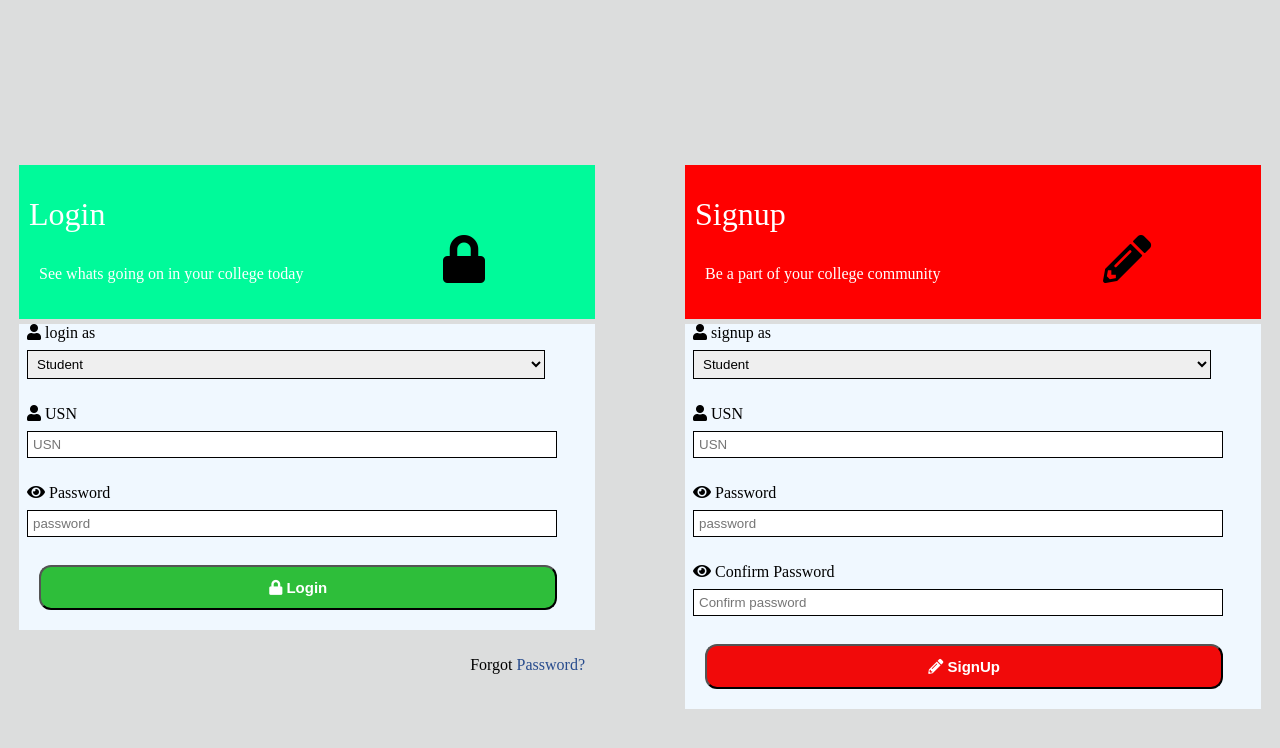
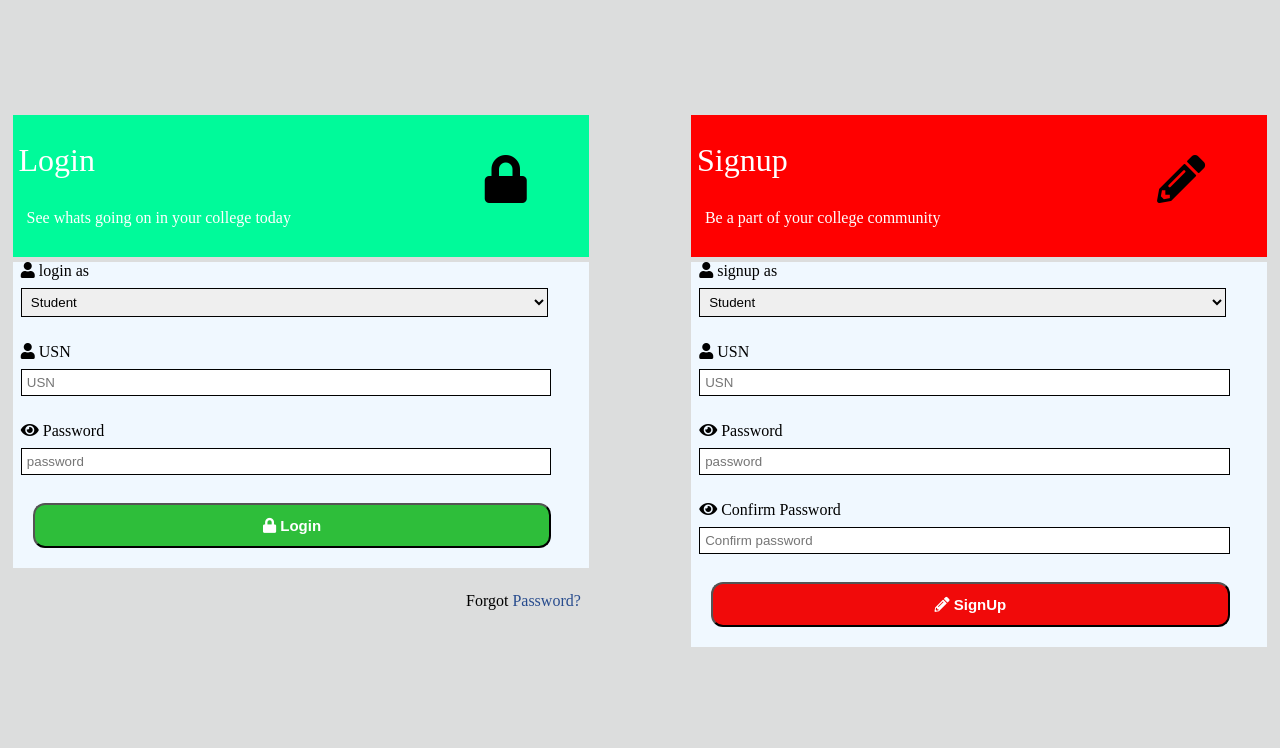
Before and after one commit to bromaGift/A-form, a plain HTML site: page index.html in a window 1280 px wide. Drawn offline with Linux system fonts and the light colour scheme.

Commit message:
Update stylesheet.css

```diff
--- a/stylesheet.css
+++ b/stylesheet.css
@@ -1,3 +1,8 @@
+html {
+    height: 100%;
+    margin: 0;
+    width: 100%;
+}
 body {
     background: rgb(220, 221, 221);
 }
@@ -7,12 +12,12 @@ h1{
  }
 #container {
     background-color: mediumspringgreen;
-    padding: 10px;
+    padding: 1%;
     margin-bottom: 5px;
 }
 p{
     color: white;
-    padding: 10px;
+    padding: 8px;
 }
 span {
     color: rgb(39, 75, 141);
@@ -20,11 +25,10 @@ span {
 .pass {
     color: black;
     float: right;
-
 }
 #container2 {
     background-color: red;
-    padding: 10px;
+    padding: 1%;
     margin-bottom: 5px;
 }
 button {
@@ -48,13 +52,13 @@ input {
     margin: 8px;
     border: 0.2px solid;
     padding: 5px;
-    width:90%;
+    width: 90%;
 }
 label {
     padding: 8px;
 }
 select {
-    width: 90%;
+    width: 91.5%;
     padding: 5px;
     border: 0.2px solid;
     margin:8px;
@@ -63,26 +67,26 @@ select {
 #login {
     position: absolute;
     right: 50%;
-    top: 15%;
+    top: 8%;
     min-width: 45%;
-    margin: 40px;
-    padding: 5px;
+    margin: 4%;
+    padding: -1%;
 }
 #signup {
     position: absolute;
     left: 50%;
-    top: 15%;
+    top: 8%;
     min-width: 45%;
-    margin: 40px;
-    padding: 5px;
+    margin: 4%;
+    padding: -1%;
 }
 #lock {
     float: right;
-    margin-top: 60px;
-    margin-right: 100px;
+    margin-top: 6%;
+    margin-right: 10%;
 }
 #pencil {
     float: right;
-    margin-top: 60px;
-    margin-right: 100px;
+    margin-top: 6%;
+    margin-right: 10%;
 }
```
